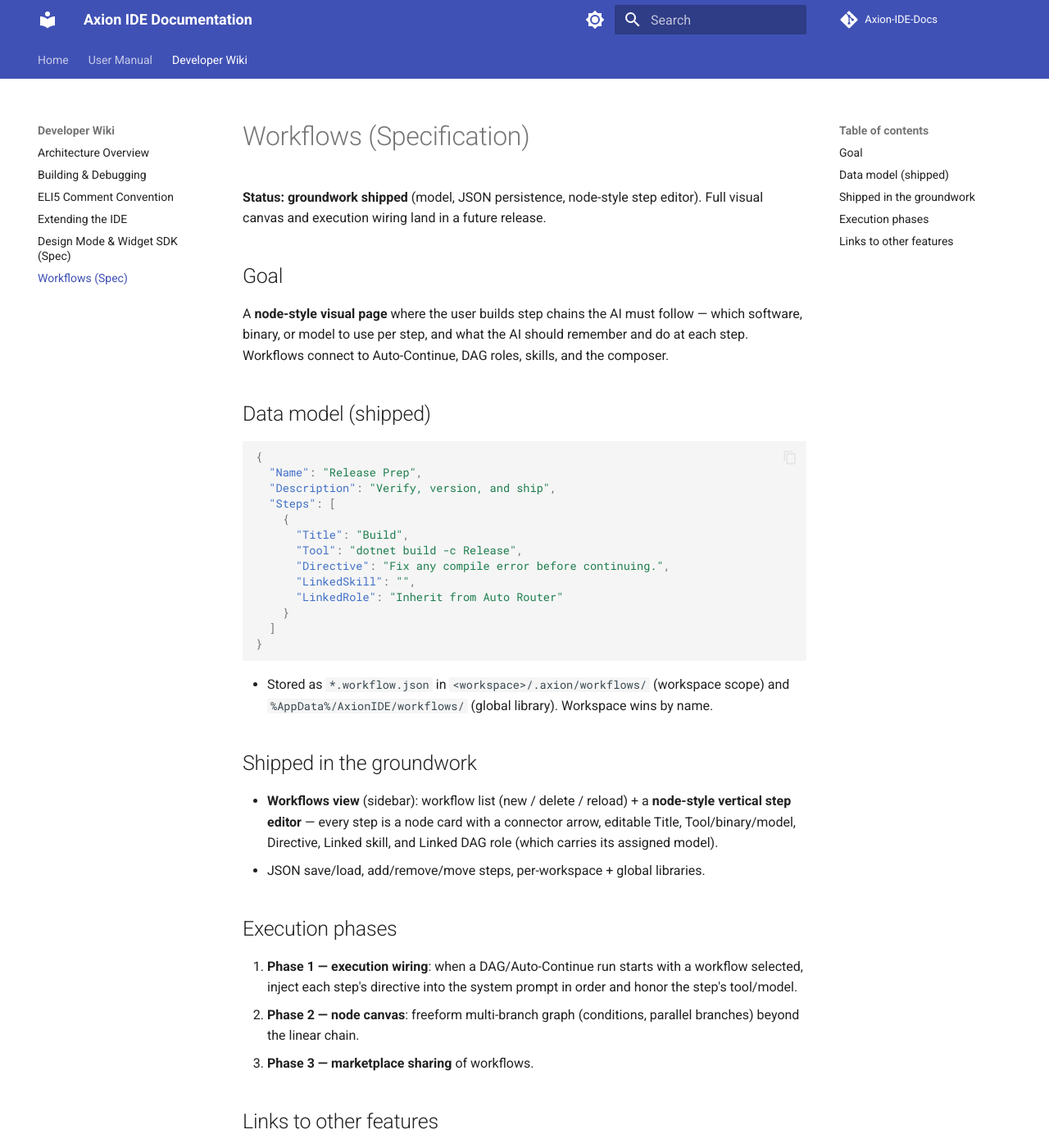
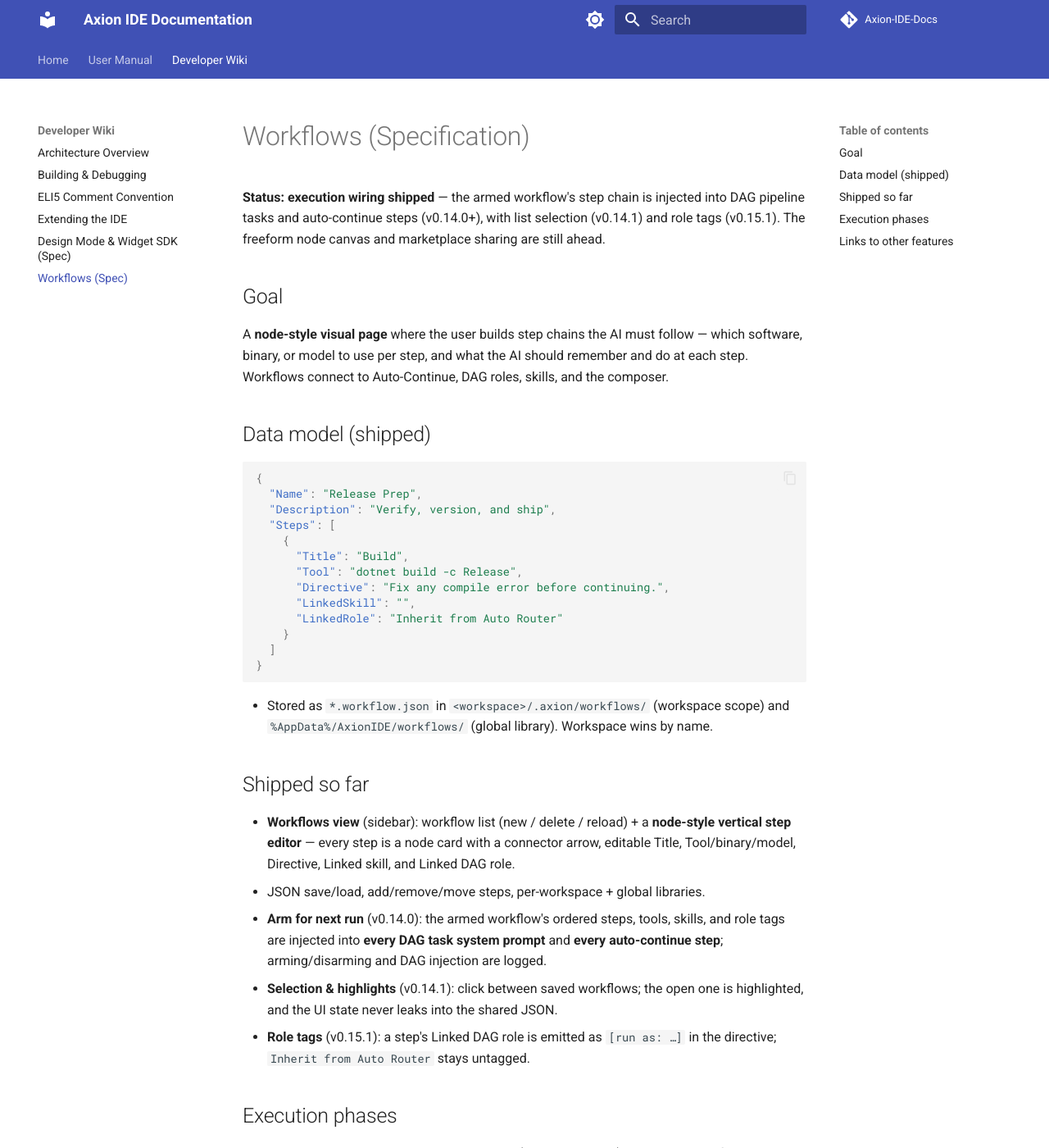
Before and after one commit to blivodev/Axion-IDE-Docs, an MkDocs documentation site: the page built from docs/dev/workflows-spec.md, in a window 1280 px wide and 1400 px high. Shown: the whole window at 82% size. Built offline with MkDocs 1.6.1 and Material for MkDocs 9.7.7, drawn with Linux system fonts in a browser that asks for light colours; comment, search, counter and statistics services are not loaded; some of the changed text lies outside the part shown.

Commit message:
docs: Axion Agent page + question cards; workflows spec advanced to execution-wiring shipped; add missing banner asset and fix Design spec link

```diff
--- a/docs/dev/workflows-spec.md
+++ b/docs/dev/workflows-spec.md
@@ -1,7 +1,9 @@
 # Workflows (Specification)
 
-**Status: groundwork shipped** (model, JSON persistence, node-style step editor).
-Full visual canvas and execution wiring land in a future release.
+**Status: execution wiring shipped** — the armed workflow's step chain is injected
+into DAG pipeline tasks and auto-continue steps (v0.14.0+), with list selection
+(v0.14.1) and role tags (v0.15.1). The freeform node canvas and marketplace sharing
+are still ahead.
 
 ## Goal
 
@@ -31,19 +33,26 @@ composer.
 - Stored as `*.workflow.json` in `<workspace>/.axion/workflows/` (workspace scope)
   and `%AppData%/AxionIDE/workflows/` (global library). Workspace wins by name.
 
-## Shipped in the groundwork
+## Shipped so far
 
 - **Workflows view** (sidebar): workflow list (new / delete / reload) + a
   **node-style vertical step editor** — every step is a node card with a connector
   arrow, editable Title, Tool/binary/model, Directive, Linked skill, and Linked
-  DAG role (which carries its assigned model).
+  DAG role.
 - JSON save/load, add/remove/move steps, per-workspace + global libraries.
+- **Arm for next run** (v0.14.0): the armed workflow's ordered steps, tools, skills,
+  and role tags are injected into **every DAG task system prompt** and **every
+  auto-continue step**; arming/disarming and DAG injection are logged.
+- **Selection & highlights** (v0.14.1): click between saved workflows; the open one is
+  highlighted, and the UI state never leaks into the shared JSON.
+- **Role tags** (v0.15.1): a step's Linked DAG role is emitted as `[run as: …]` in the
+  directive; `Inherit from Auto Router` stays untagged.
 
 ## Execution phases
 
-1. **Phase 1 — execution wiring**: when a DAG/Auto-Continue run starts with a
-   workflow selected, inject each step's directive into the system prompt in order
-   and honor the step's tool/model.
+1. ~~**Phase 1 — execution wiring**~~ **Shipped** (v0.14.0–v0.15.1): the armed
+   workflow's steps are injected into DAG/Auto-Continue runs, carrying their tool,
+   skill, and role tags.
 2. **Phase 2 — node canvas**: freeform multi-branch graph (conditions, parallel
    branches) beyond the linear chain.
 3. **Phase 3 — marketplace sharing** of workflows.
@@ -51,6 +60,6 @@ composer.
 ## Links to other features
 
 - **Auto-Continue**: a workflow can drive what each continuation does.
-- **DAG roles**: `LinkedRole` reuses the per-mode model assignment.
+- **DAG roles**: `LinkedRole` tags the step with the role that should own it (`[run as: …]`).
 - **Skills**: `LinkedSkill` activates a marketplace skill for the step.
 - **Tools**: `Tool` names binaries from the Tools marketplace.
--- a/mkdocs.yml
+++ b/mkdocs.yml
@@ -33,6 +33,7 @@ nav:
       - Getting Started: manual/getting-started.md
       - Workspace Modes: manual/workspace-modes.md
       - AI Assistant: manual/ai-assistant.md
+      - Axion Agent: manual/axion-agent.md
       - DAG Pipeline: manual/dag-pipeline.md
       - Fallback Tiers: manual/fallback-tiers.md
       - MCP Servers: manual/mcp-servers.md
```
Also changed, not shown: docs/index.md (+1 -1 lines), docs/manual/ai-assistant.md (+19 -0 lines), docs/manual/axion-agent.md (added, +65 -0 lines), docs/manual/marketplace.md (+14 -6 lines), docs/manual/mcp-servers.md (+15 -4 lines), docs/assets/axion-banner.png (added).
